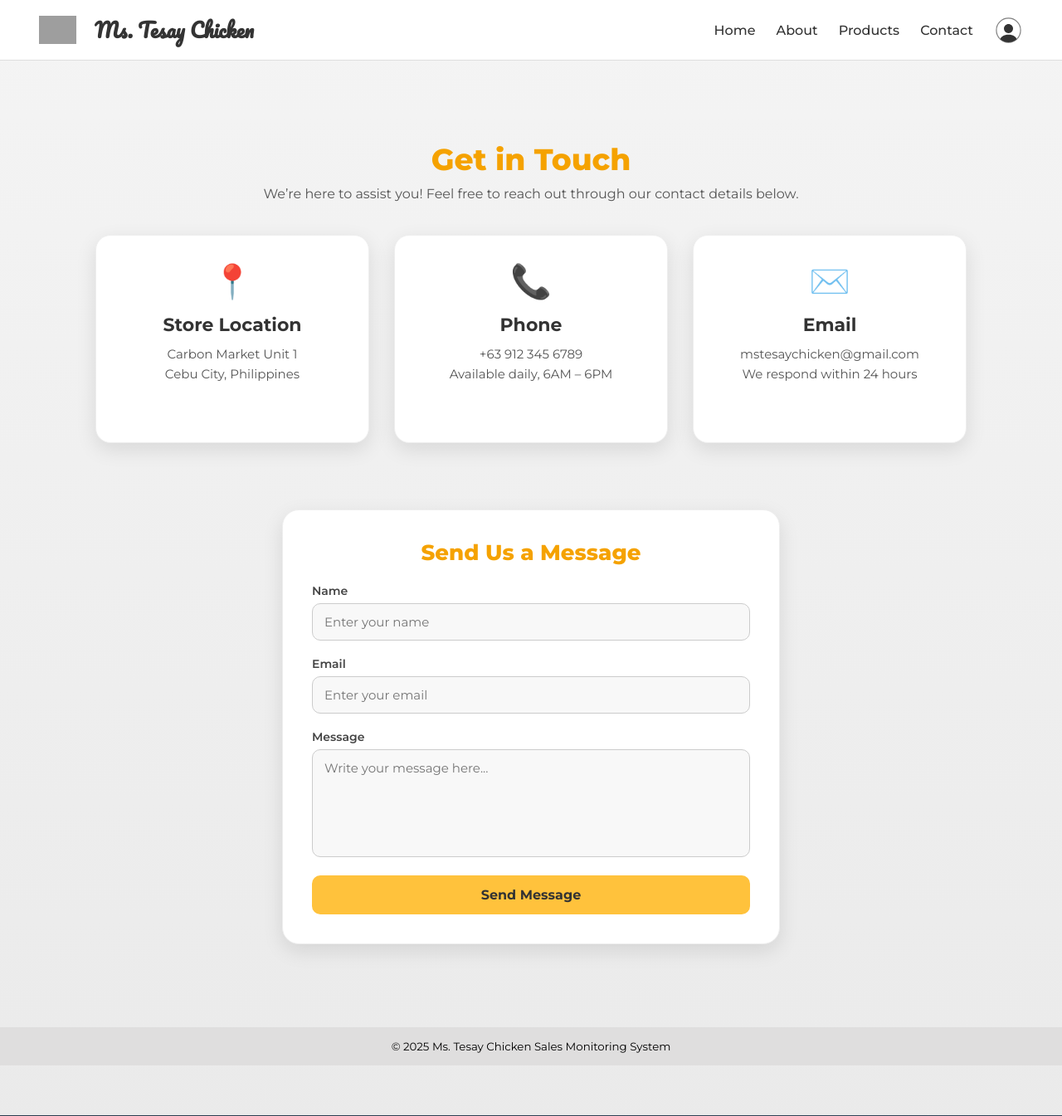
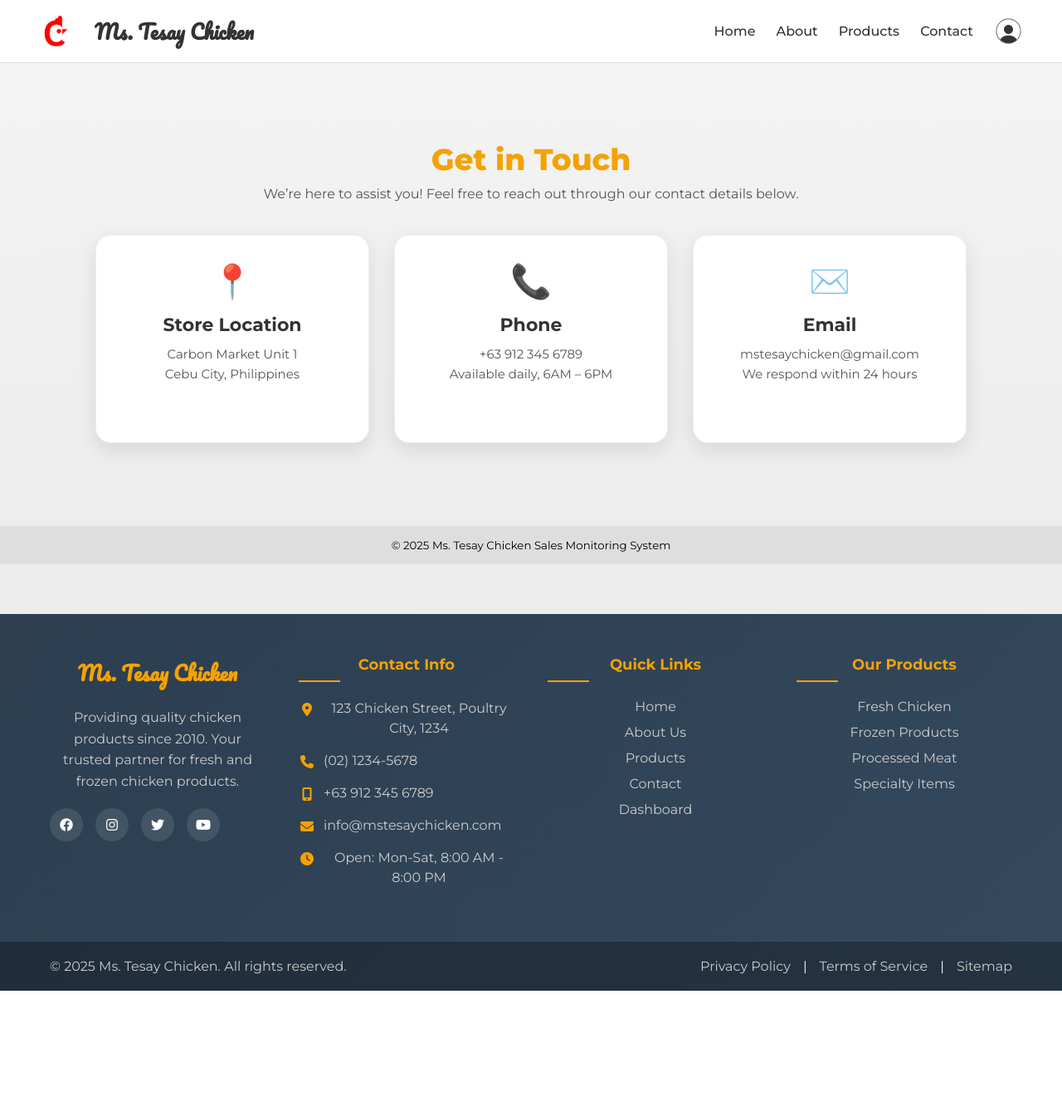
Before and after one commit to livelaughlovenemo/mstesay-smad, a PHP site: page /landing/contact.php in a window 1280 px wide. Shown: the top 1345 px of the page at 83% size. After the commit the page ends 1194 px from the top, so only its background shows below. Run offline with PHP 8.4, Linux system fonts and the light colour scheme; some web fonts are replaced; grey boxes are pictures that could not be loaded.

Commit message:
removed message form, updated logo

```diff
--- a/landing/contact.php
+++ b/landing/contact.php
@@ -16,7 +16,7 @@
 
 <header class="navbar">
     <div class="logo">
-        <img src="mainlogo.png" alt="Logo">
+        <img src="../assets/img/mainlogo.png" alt="Logo">
         <h2 style="font-family: Pacifico, cursive;">Ms. Tesay Chicken</h2>
     </div>
 
@@ -59,28 +59,6 @@
         </div>
     </div>
 
-    <div class="contact-form">
-        <h3>Send Us a Message</h3>
-
-        <form>
-            <div class="form-group">
-                <label>Name</label>
-                <input type="text" placeholder="Enter your name" required>
-            </div>
-
-            <div class="form-group">
-                <label>Email</label>
-                <input type="email" placeholder="Enter your email" required>
-            </div>
-
-            <div class="form-group">
-                <label>Message</label>
-                <textarea placeholder="Write your message here..." required></textarea>
-            </div>
-
-            <button type="submit" class="send-btn">Send Message</button>
-        </form>
-    </div>
 </section>
 
 <footer>
```
